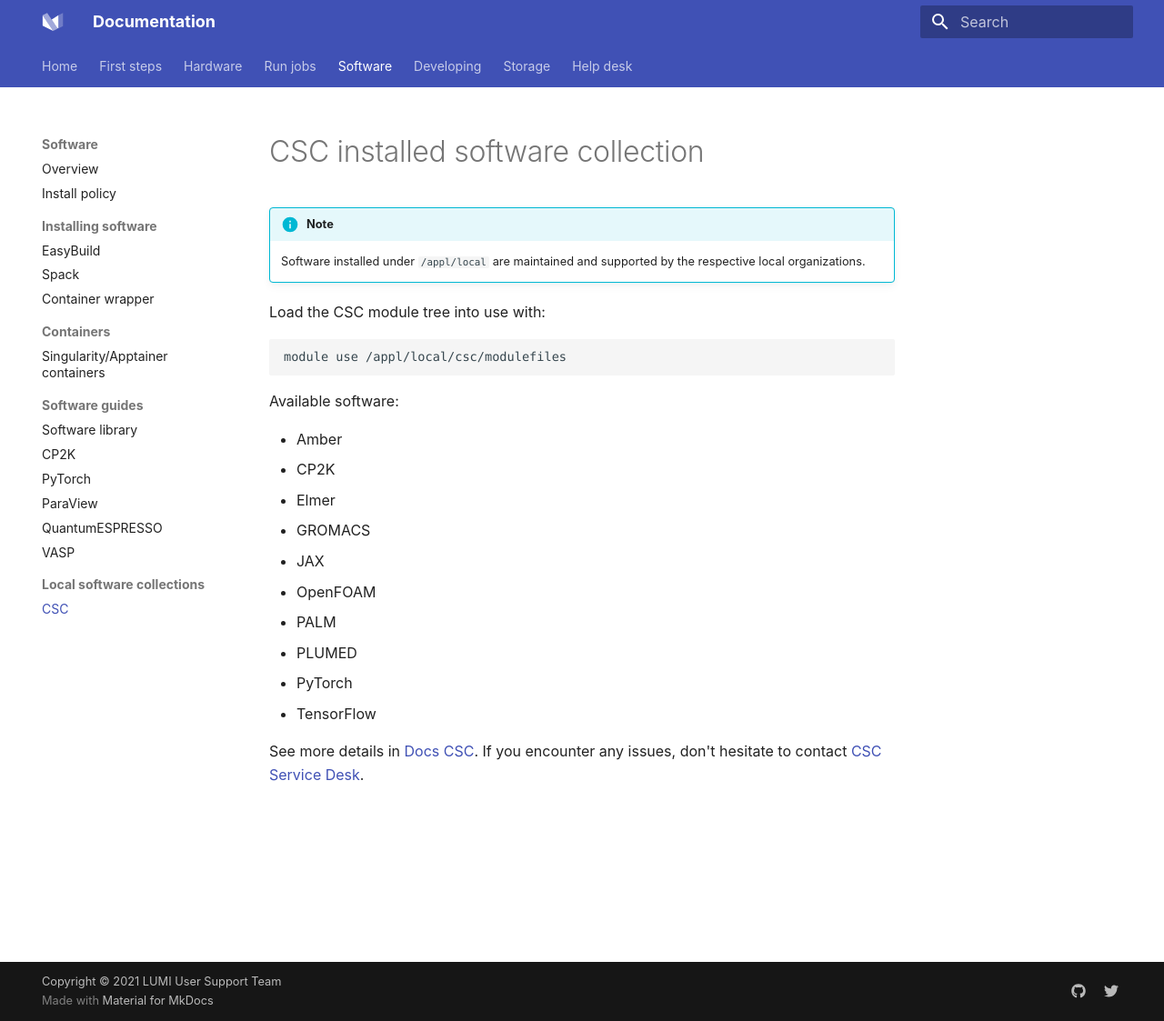
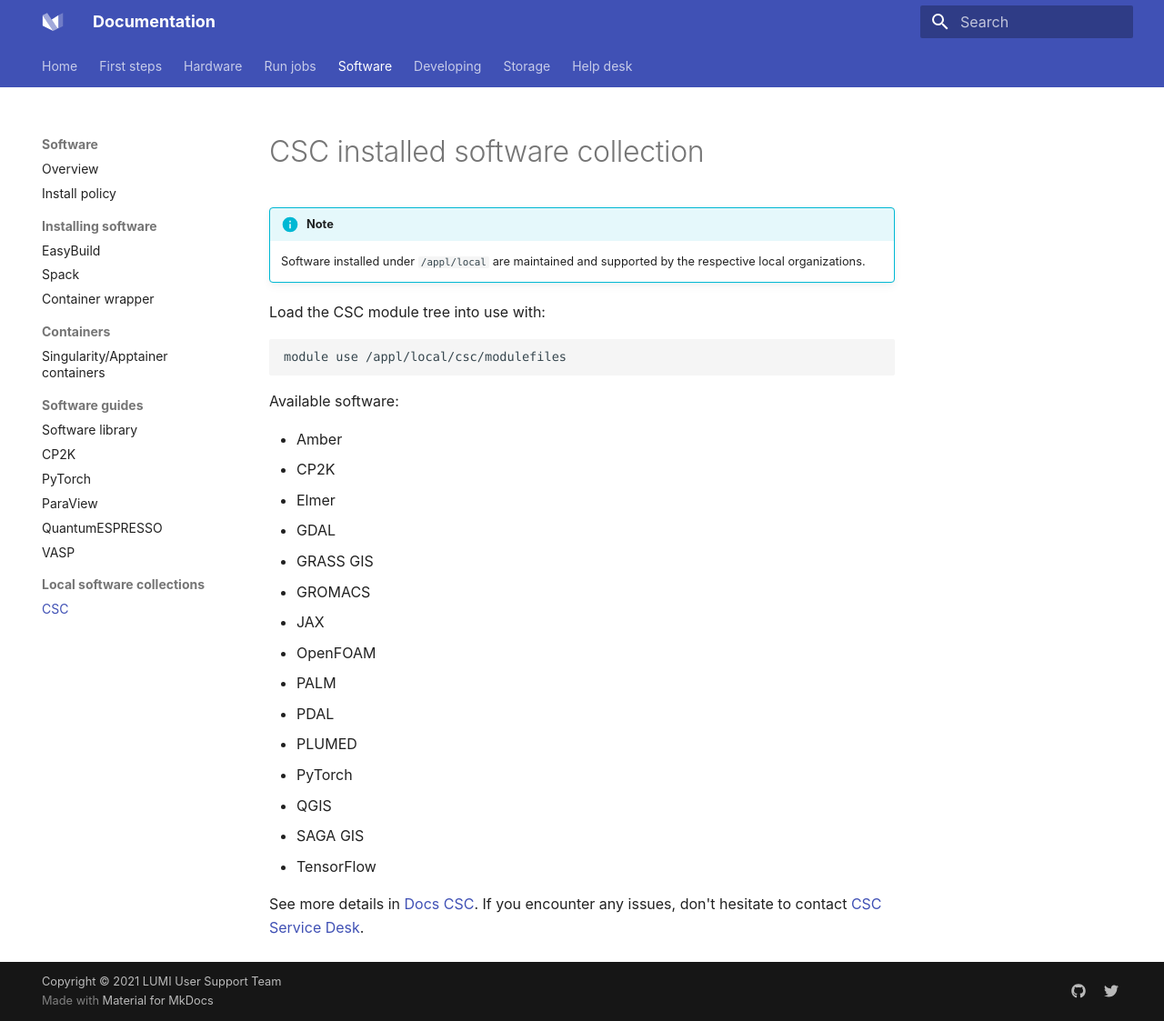
Before and after one commit to Lumi-supercomputer/lumi-userguide, an MkDocs documentation site: the page built from docs/software/local/csc.md, in a window 1280 px wide and 1123 px high. Shown: the whole window at 91% size. Built offline with MkDocs 1.6.1 and Material for MkDocs 9.7.7, drawn with Linux system fonts in a browser that asks for light colours.

Commit message:
Update csc.md

```diff
--- a/docs/software/local/csc.md
+++ b/docs/software/local/csc.md
@@ -15,12 +15,17 @@
 * Amber
 * CP2K
 * Elmer
+* GDAL
+* GRASS GIS
 * GROMACS
 * JAX
 * OpenFOAM
 * PALM
+* PDAL
 * PLUMED
 * PyTorch
+* QGIS
+* SAGA GIS
 * TensorFlow
 
 See more details in [Docs CSC](https://docs.csc.fi/apps/by_system/#lumi).
```
